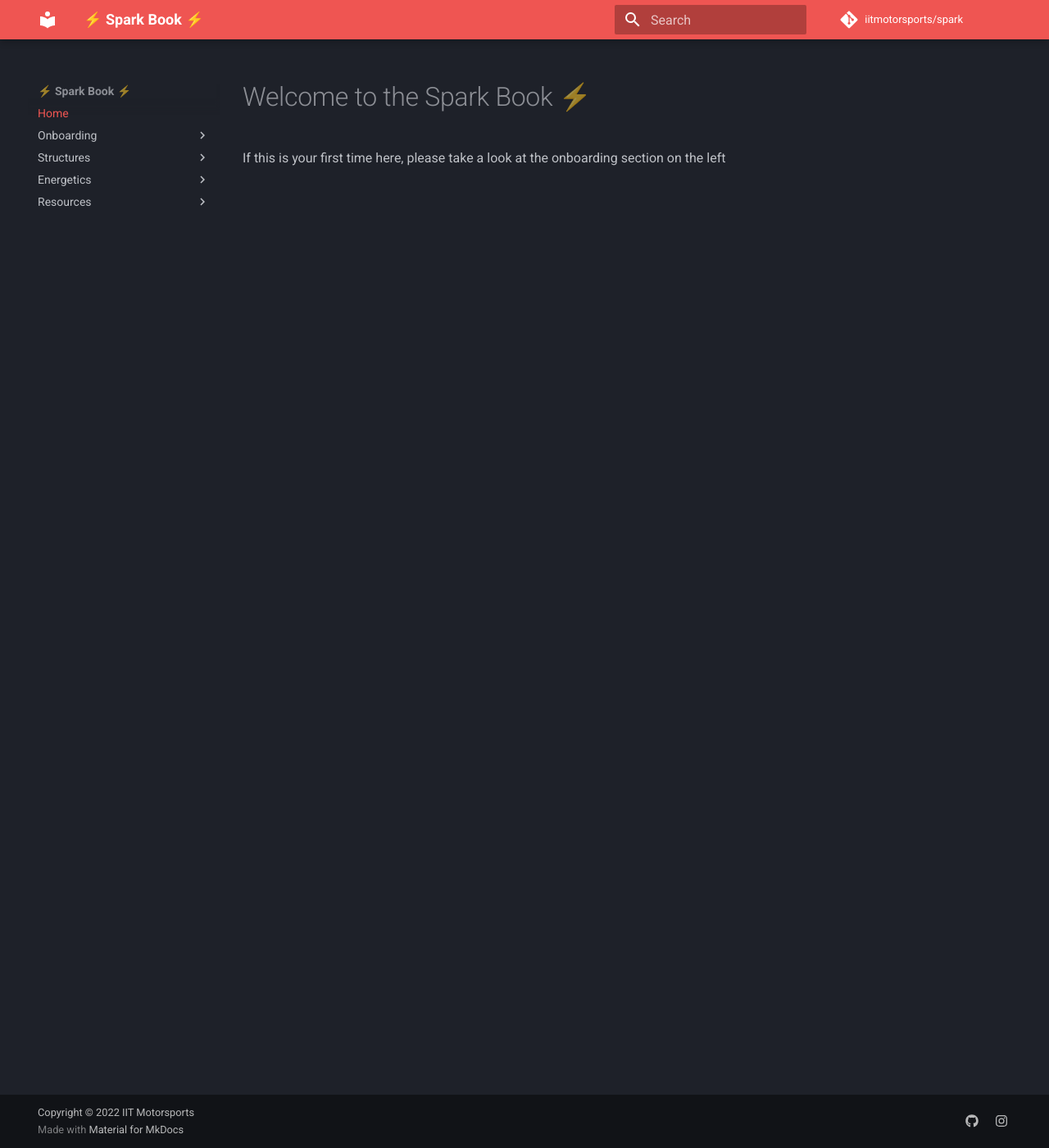
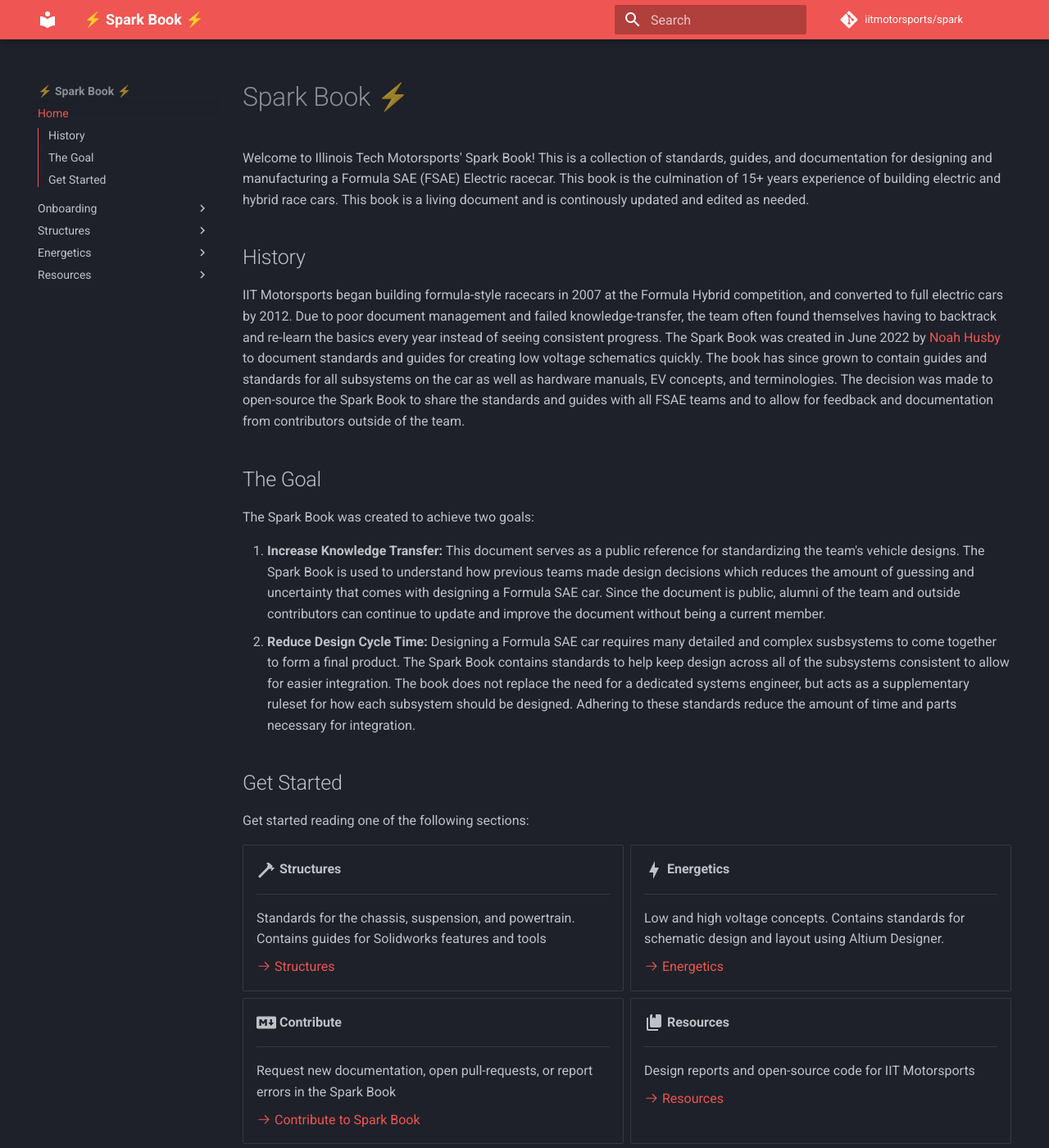
Before and after one commit to iitmotorsports/spark, an MkDocs documentation site: the page built from docs/index.md, in a window 1280 px wide and 1400 px high. Shown: the whole window at 82% size. Built offline with MkDocs 1.6.1 and Material for MkDocs 9.7.7, drawn with Linux system fonts in a browser that asks for light colours; comment, search, counter and statistics services are not loaded; some of the changed text lies outside the part shown.

Commit message:
feat: re-write home page

```diff
--- a/docs/index.md
+++ b/docs/index.md
@@ -1,3 +1,53 @@
-# Welcome to the Spark Book ⚡
+# Spark Book ⚡
 
-If this is your first time here, please take a look at the onboarding section on the left
+Welcome to Illinois Tech Motorsports' Spark Book! This is a collection of standards, guides, and documentation for designing and manufacturing a Formula SAE (FSAE) Electric racecar. This book is the culmination of 15+ years experience of building electric and hybrid race cars. This book is a living document and is continously updated and edited as needed.
+
+## History
+
+IIT Motorsports began building formula-style racecars in 2007 at the Formula Hybrid competition, and converted to full electric cars by 2012. Due to poor document management and failed knowledge-transfer, the team often found themselves having to backtrack and re-learn the basics every year instead of seeing consistent progress. The Spark Book was created in June 2022 by [Noah Husby](https://noahhusby.com) to document standards and guides for creating low voltage schematics quickly. The book has since grown to contain guides and standards for all subsystems on the car as well as hardware manuals, EV concepts, and terminologies. The decision was made to open-source the Spark Book to share the standards and guides with all FSAE teams and to allow for feedback and documentation from contributors outside of the team.
+
+## The Goal
+The Spark Book was created to achieve two goals:
+
+1. **Increase Knowledge Transfer:** This document serves as a public reference for standardizing the team's vehicle designs. The Spark Book is used to understand how previous teams made design decisions which reduces the amount of guessing and uncertainty that comes with designing a Formula SAE car. Since the document is public, alumni of the team and outside contributors can continue to update and improve the document without being a current member.
+2. **Reduce Design Cycle Time:** Designing a Formula SAE car requires many detailed and complex susbsystems to come together to form a final product. The Spark Book contains standards to help keep design across all of the subsystems consistent to allow for easier integration. The book does not replace the need for a dedicated systems engineer, but acts as a supplementary ruleset for how each subsystem should be designed. Adhering to these standards reduce the amount of time and parts necessary for integration.
+
+## Get Started
+
+Get started reading one of the following sections:
+
+<div class="grid cards" markdown>
+
+-   :material-hammer:{ .lg .middle } __Structures__
+
+    ---
+
+    Standards for the chassis, suspension, and powertrain. Contains guides for Solidworks features and tools
+
+    [:octicons-arrow-right-24: Structures](#)
+
+-   :material-lightning-bolt:{ .lg .middle } __Energetics__
+
+    ---
+
+    Low and high voltage concepts. Contains standards for schematic design and layout using Altium Designer.
+
+    [:octicons-arrow-right-24: Energetics](#)
+
+-   :fontawesome-brands-markdown:{ .lg .middle } __Contribute__
+
+    ---
+
+    Request new documentation, open pull-requests, or report errors in the Spark Book
+
+    [:octicons-arrow-right-24: Contribute to Spark Book](#)
+
+-   :material-book-multiple:{ .lg .middle } __Resources__
+
+    ---
+
+    Design reports and open-source code for IIT Motorsports
+
+    [:octicons-arrow-right-24: Resources](https://iitmotorsports.org/resources)
+
+</div>
--- a/mkdocs.yml
+++ b/mkdocs.yml
@@ -3,13 +3,17 @@ site_author: 'Noah Husby'
 docs_dir: docs/
 repo_name: 'iitmotorsports/spark'
 repo_url: 'https://github.com/iitmotorsports/spark'
-copyright: Copyright &copy; 2022 IIT Motorsports
+copyright: Copyright &copy; 2024 IIT Motorsports
 extra:
     social:
     - icon: fontawesome/brands/github
       link: https://github.com/iitmotorsports
     - icon: fontawesome/brands/instagram
       link: https://instagram.com/iitmotorsports
+    - icon: fontawesome/brands/facebook
+      link: https://www.facebook.com/iitmotorsports/
+    - icon: fontawesome/brands/linkedin
+      link: https://www.linkedin.com/company/iitmotorsports/
 nav:
     - Home: index.md
     - Onboarding:
@@ -56,6 +60,9 @@ markdown_extensions:
   - pymdownx.keys
   - pymdownx.tabbed:
       alternate_style: true
+  - pymdownx.emoji:
+      emoji_index: !!python/name:material.extensions.emoji.twemoji
+      emoji_generator: !!python/name:material.extensions.emoji.to_svg
 plugins:
   - glightbox
   - search
```
